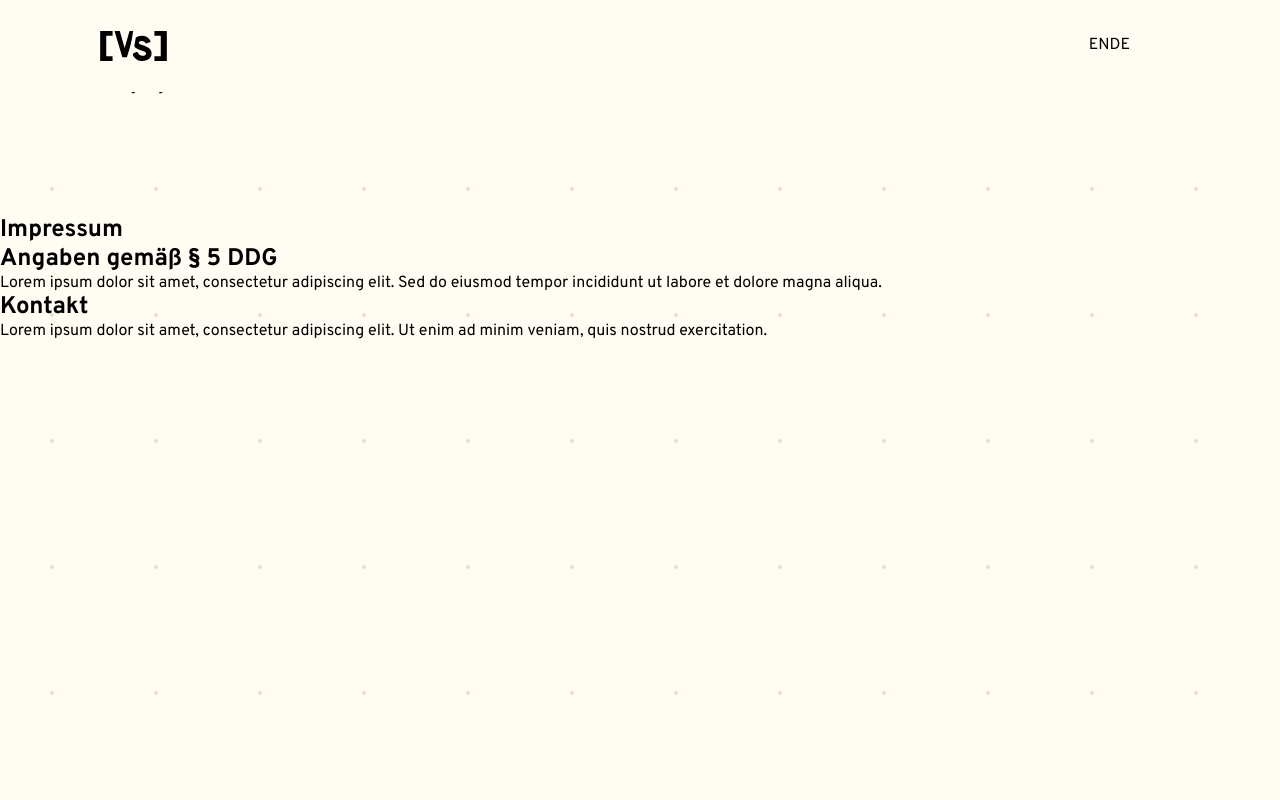
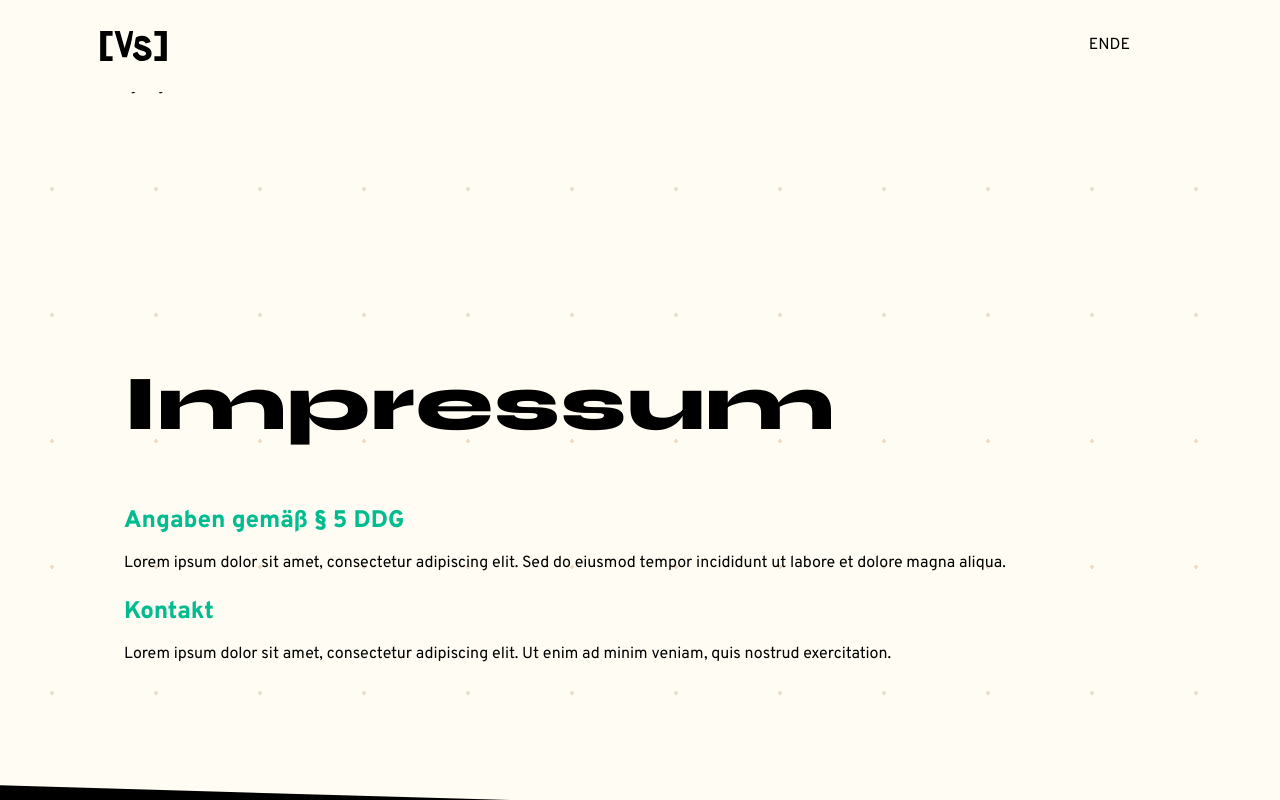
Before and after one commit to IGK91/portfolio, an Angular app: page /impressum in a window 1280 px wide. Shown: the top 800 px of the page. Built offline with nearby package versions, Linux system fonts and the light colour scheme.

Commit message:
Style legal notice and privacy policy pages

```diff
--- a/src/app/legal-notice/legal-notice.scss
+++ b/src/app/legal-notice/legal-notice.scss
@@ -1 +1,49 @@
-// Design folgt
+@use '../../styles/variables' as *;
+@use '../../styles/mixins' as *;
+
+.legal {
+  padding: $header-height + 57px 0 120px;
+}
+
+.legal__content {
+  @include content-width;
+  max-width: 1032px + 2 * $page-padding;
+}
+
+.legal__title {
+  margin-bottom: 64px;
+  @include section-title;
+}
+
+.legal__subtitle {
+  margin-top: 24px;
+  font-weight: 800;
+  font-size: 24px;
+  line-height: 1.2;
+  color: $color-green;
+
+  &:first-of-type {
+    margin-top: 0;
+  }
+}
+
+.legal__text {
+  margin-top: 16px;
+  font-size: 16px;
+  line-height: 1.4;
+}
+
+.legal__link {
+  color: $color-green;
+
+  &:hover {
+    text-decoration: underline;
+  }
+}
+
+// Schwarzer Footer mit leicht schräger Oberkante
+.legal-footer {
+  padding-top: 109px;
+  background-color: $color-black;
+  @include slanted-top(37px);
+}
--- a/src/app/privacy-policy/privacy-policy.scss
+++ b/src/app/privacy-policy/privacy-policy.scss
@@ -1 +1,52 @@
-// Design folgt
+@use '../../styles/variables' as *;
+@use '../../styles/mixins' as *;
+
+.legal {
+  padding: $header-height + 57px 0 120px;
+}
+
+.legal__content {
+  @include content-width;
+  max-width: 1032px + 2 * $page-padding;
+}
+
+.legal__title {
+  margin-bottom: 64px;
+  @include section-title;
+}
+
+.legal__block + .legal__block {
+  margin-top: 35px;
+}
+
+.legal__subtitle {
+  font-weight: 700;
+  font-size: 33px;
+  line-height: 1.2;
+  color: $color-green;
+}
+
+.legal__text {
+  margin-top: 10px;
+  font-size: 16px;
+  line-height: 1.4;
+}
+
+.legal__date {
+  margin-top: 35px;
+}
+
+.legal__link {
+  color: $color-green;
+
+  &:hover {
+    text-decoration: underline;
+  }
+}
+
+// Schwarzer Footer mit leicht schräger Oberkante
+.legal-footer {
+  padding-top: 109px;
+  background-color: $color-black;
+  @include slanted-top(37px);
+}
```
